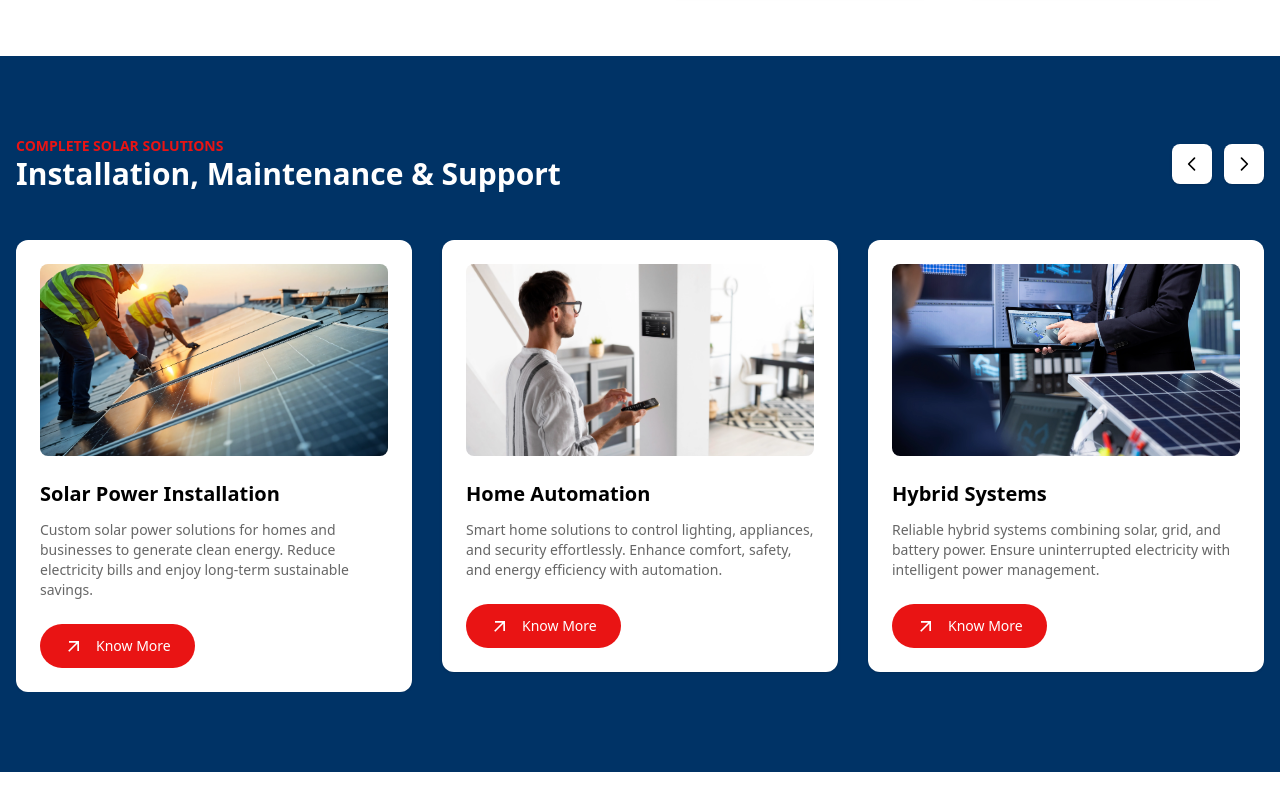
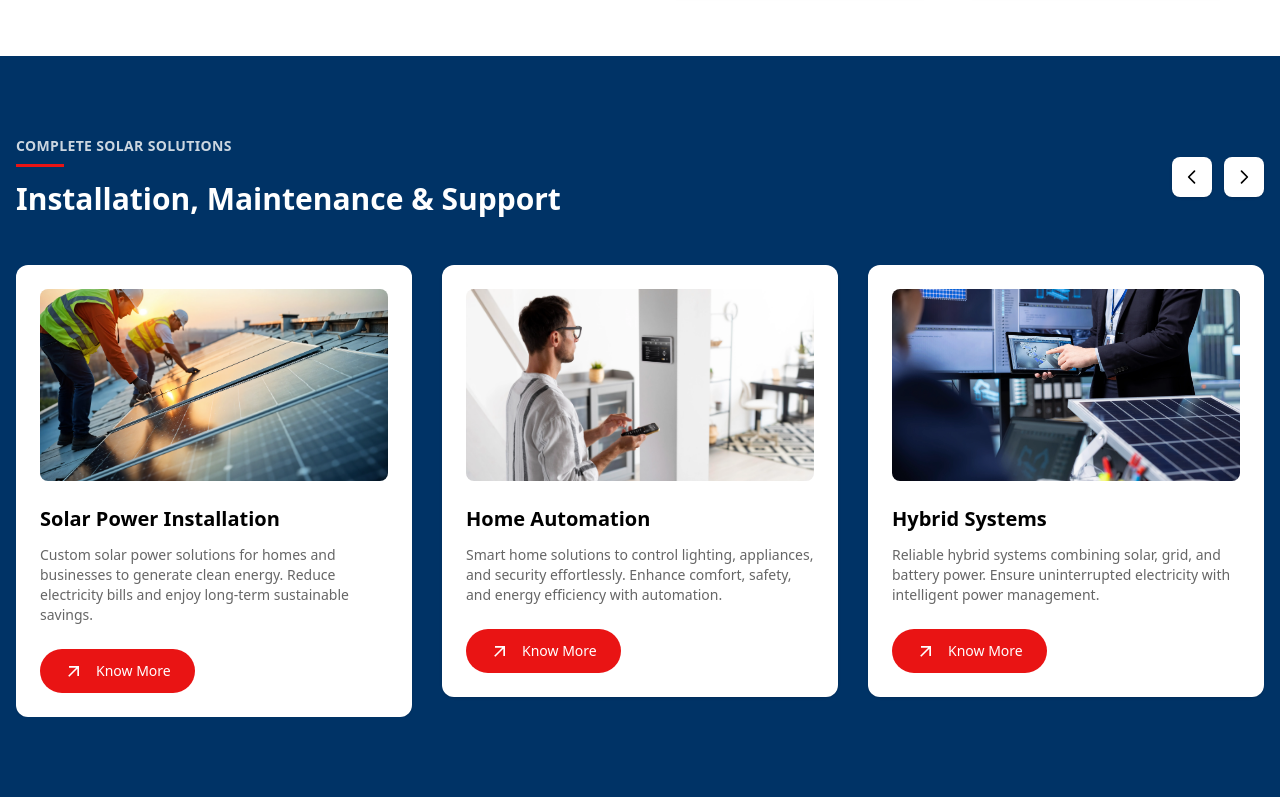
Before and after one commit to Arunkumar-30/rayzen-pvt, a Next.js app: page / in a window 1280 px wide. Shown: the part 1320-2120 px from the top of the page. Built offline with nearby package versions, Linux system fonts and the light colour scheme.

Commit message:
Enhance accessibility by adding ARIA attributes and improving semantic structure across multiple components

```diff
--- a/src/app/layout.tsx
+++ b/src/app/layout.tsx
@@ -59,18 +59,23 @@ export default function RootLayout({
   children: React.ReactNode;
 }) {
   return (
-    <html lang="en">
+ <html lang="en">
       <body
         className={`${geistSans.variable} ${geistMono.variable} antialiased`}
       >
-        <nav  aria-label="Main navigation">
+        {/* Main Navigation */}
+        <nav aria-label="Main navigation">
+          <NavbarComponent />
+        </nav>
 
-        <NavbarComponent />
-        </nav>
-        {children}
+        {/* Main Content Landmark */}
+        <main id="main-content" role="main">
+          {children}
+        </main>
 
+        {/* Footer */}
         <footer aria-label="Footer">
-        <FooterComponent />
+          <FooterComponent />
         </footer>
       </body>
     </html>
--- a/src/components/footer/footer.tsx
+++ b/src/components/footer/footer.tsx
@@ -70,7 +70,7 @@ const FooterComponent = () => {
             and embrace sustainable power.
           </p>
 
-          <ul className="flex gap-4 pt-4">
+            <ul className="flex gap-4 pt-4">
             <li>
               <Link className="hover:text-[#E91414]" href="https://x.com/rayzenpower" target="_blank">
                 <FaXTwitter />
--- a/src/components/ui-section/Service.tsx
+++ b/src/components/ui-section/Service.tsx
@@ -51,9 +51,12 @@ const Service = () => {
         {/* Heading + Navigation */}
         <div className="flex items-center justify-between mb-12">
           <div>
-            <p className="text-sm font-bold uppercase text-[#E91414]">
+    <p className="text-sm font-bold uppercase text-white/80 tracking-wide">
       Complete Solar Solutions
     </p>
+
+    <span className="inline-block my-2 h-[3px] w-12 bg-[#E91414]" />
+
     <h2 className="text-3xl font-semibold text-white">
       Installation, Maintenance & Support
     </h2>
@@ -61,7 +64,10 @@ const Service = () => {
 
        {/* Custom Arrows */}
 <div className="flex gap-3">
-            <button className="service-prev w-10 h-10 bg-white rounded-lg shadow flex items-center justify-center hover:bg-[#E91414] group transition">
+  <button
+    className="service-prev w-10 h-10 bg-white rounded-lg shadow flex items-center justify-center hover:bg-[#E91414] group transition"
+    aria-label="Previous service"
+  >
     <svg
       className="w-5 h-5 text-black group-hover:text-white"
       fill="none"
@@ -70,11 +76,18 @@ const Service = () => {
       strokeWidth="2"
       viewBox="0 0 24 24"
     >
-                <path strokeLinecap="round" strokeLinejoin="round" d="M15 19l-7-7 7-7" />
+      <path
+        strokeLinecap="round"
+        strokeLinejoin="round"
+        d="M15 19l-7-7 7-7"
+      />
     </svg>
   </button>
 
-            <button className="service-next w-10 h-10 bg-white rounded-lg shadow flex items-center justify-center hover:bg-[#E91414] group transition">
+  <button
+    className="service-next w-10 h-10 bg-white rounded-lg shadow flex items-center justify-center hover:bg-[#E91414] group transition"
+    aria-label="Next service"
+  >
     <svg
       className="w-5 h-5 text-black group-hover:text-white"
       fill="none"
@@ -83,10 +96,15 @@ const Service = () => {
       strokeWidth="2"
       viewBox="0 0 24 24"
     >
-                <path strokeLinecap="round" strokeLinejoin="round" d="M9 5l7 7-7 7" />
+      <path
+        strokeLinecap="round"
+        strokeLinejoin="round"
+        d="M9 5l7 7-7 7"
+      />
     </svg>
   </button>
 </div>
+
         </div>
 
         {/* Slider */}
--- a/src/components/ui-section/Testimonal.tsx
+++ b/src/components/ui-section/Testimonal.tsx
@@ -44,15 +44,19 @@ export default function TestimonialSlider() {
     ref={prevRef}
     className="w-10 h-10 rounded-lg border flex items-center justify-center hover:bg-[#E91414] hover:text-white"
   >
+    <span className="sr-only">Previous slide</span>
     ❮
   </button>
+
   <button
     ref={nextRef}
     className="w-10 h-10 rounded-lg border flex items-center justify-center hover:bg-[#E91414] hover:text-white"
   >
+    <span className="sr-only">Next slide</span>
     ❯
   </button>
 </div>
+
       </div>
 
       {/* Swiper */}
--- a/src/components/ui-section/WhyChooseUs.tsx
+++ b/src/components/ui-section/WhyChooseUs.tsx
@@ -93,13 +93,12 @@ const WhyChooseUs = () => {
       alt={item.title}
       width={64}
       height={64}
-              priority
       className="w-16 h-16 mb-4"
     />
 
-            <h4 className="text-lg sm:text-xl font-semibold mb-2">
+    <h3 className="text-lg sm:text-xl font-semibold mb-2">
       {item.title}
-            </h4>
+    </h3>
 
     <p className="text-[#585858] text-sm sm:text-base leading-relaxed">
       {item.desc}
```
Lines whose indentation alone changed are shown as unchanged.
